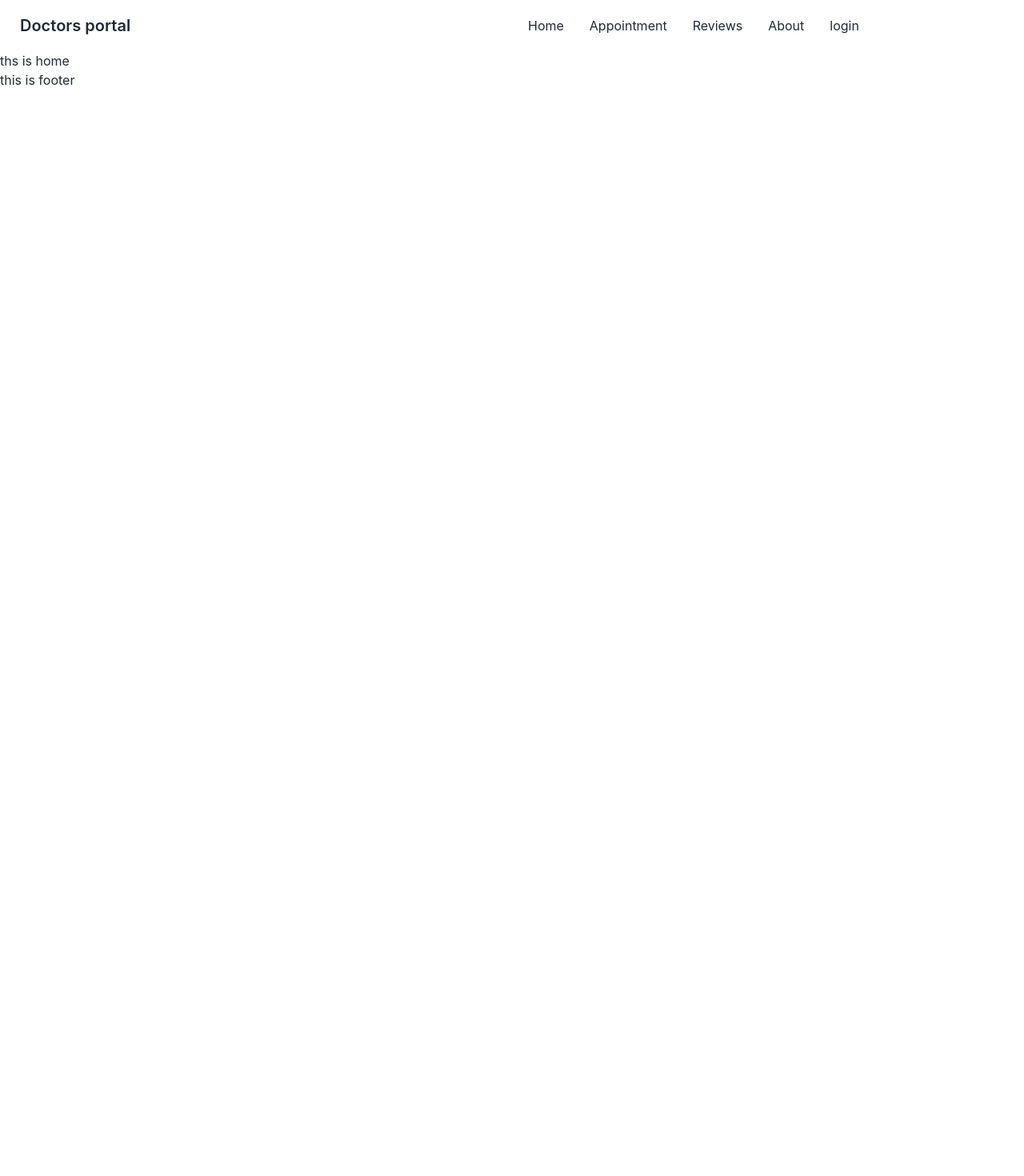
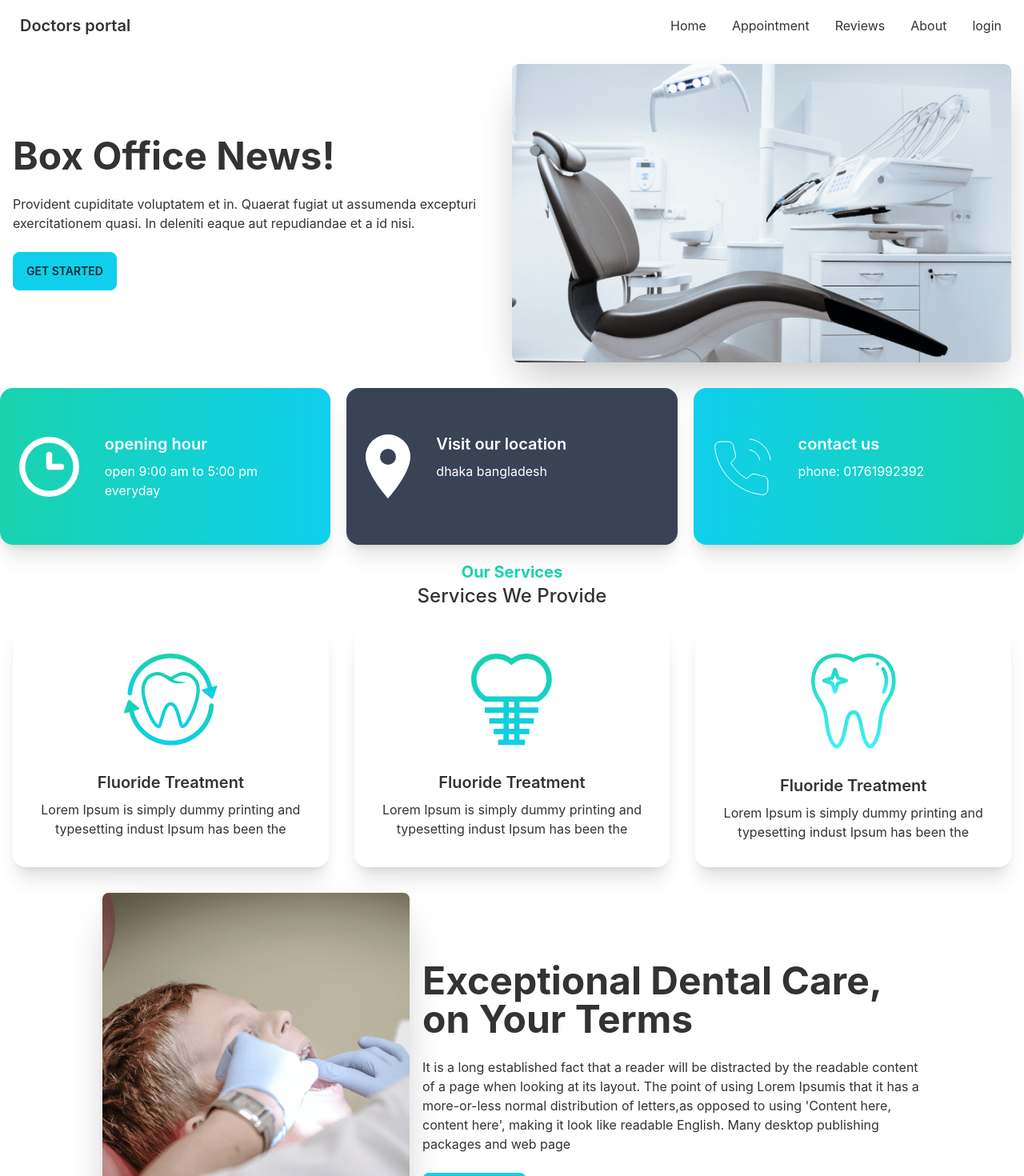
Before and after one commit to hmtamim199/doctors-portal-client, a React (Create React App) app: page / in a window 1280 px wide. Shown: the top 1470 px of the page at 80% size. Before the commit the page ends 800 px from the top, so only its background shows below. Built offline with nearby package versions, Linux system fonts and the light colour scheme.

Commit message:
services and treatment section added

```diff
--- /dev/null
+++ b/src/pages/Home/Banner/Banner.js
@@ -0,0 +1,19 @@
+import React from 'react';
+import chair from '../../../assets/images/chair.png'
+
+const Banner = () => {
+  return (
+    <div className="hero rounded-lg ">
+      <div className="hero-content flex-col lg:flex-row-reverse">
+        <img src={chair} className=" lg:w-1/2 rounded-lg shadow-2xl" alt='' />
+        <div>
+          <h1 className="text-5xl font-bold">Box Office News!</h1>
+          <p className="py-6">Provident cupiditate voluptatem et in. Quaerat fugiat ut assumenda excepturi exercitationem quasi. In deleniti eaque aut repudiandae et a id nisi.</p>
+          <button className="btn btn-primary">Get Started</button>
+        </div>
+      </div>
+    </div>
+  );
+};
+
+export default Banner;
--- a/src/pages/Home/Home/Home.js
+++ b/src/pages/Home/Home/Home.js
@@ -1,9 +1,16 @@
 import React from 'react';
+import Banner from '../Banner/Banner';
+import InfoCards from '../InfoCards/InfoCards';
+import Services from '../Services/Services';
+import Treatment from '../Treatment/Treatment';
 
 const Home = () => {
   return (
     <div>
-      <h1>ths is home</h1>
+      <Banner></Banner>
+      <InfoCards></InfoCards>
+      <Services></Services>
+      <Treatment></Treatment>
     </div>
   );
 };
--- /dev/null
+++ b/src/pages/Home/InfoCards/InfoCard.js
@@ -0,0 +1,17 @@
+import React from 'react';
+
+const InfoCard = ({ card }) => {
+  const { icon, name, description, bgClass } = card
+  return (
+    <div className={`card card-side shadow-xl p-6 text-white ${bgClass}`}>
+      <figure><img src={icon} alt="Movie" /></figure>
+      <div className="card-body">
+        <h2 className="card-title">{name}</h2>
+        <p>{description}</p>
+
+      </div>
+    </div>
+  );
+};
+
+export default InfoCard;
--- /dev/null
+++ b/src/pages/Home/InfoCards/InfoCards.js
@@ -0,0 +1,50 @@
+import React from 'react';
+import clock from '../../../assets/icons/clock.svg';
+import marker from '../../../assets/icons/marker.svg';
+import phone from '../../../assets/icons/phone.svg';
+import InfoCard from './InfoCard';
+
+
+const InfoCards = () => {
+
+  const cardData = [
+    {
+      id: 1,
+      name: 'opening hour',
+      description: 'open 9:00 am to 5:00 pm everyday',
+      icon: clock,
+      bgClass: 'bg-gradient-to-r from-secondary to-primary'
+
+    },
+    {
+      id: 2,
+      name: 'Visit our location ',
+      description: 'dhaka bangladesh',
+      icon: marker,
+      bgClass: 'bg-accent'
+
+    },
+    {
+      id: 3,
+      name: 'contact us',
+      description: 'phone: 01761992392',
+      icon: phone,
+      bgClass: 'bg-gradient-to-r from-primary to-secondary'
+
+    },
+  ]
+
+  return (
+    <div className='grid grid-cols-1 md:grid-cols-2 lg:grid-cols-3 gap-5 mt-4'>
+      {
+        cardData.map(card => <InfoCard
+          key={card.id}
+          card={card}
+
+        ></InfoCard>)
+      }
+    </div>
+  );
+};
+
+export default InfoCards;
--- /dev/null
+++ b/src/pages/Home/Services/Services.js
@@ -0,0 +1,46 @@
+import React from 'react';
+import flouride from '../../../assets/images/fluoride.png';
+import cavity from '../../../assets/images/cavity.png';
+import whitening from '../../../assets/images/whitening.png';
+import Servise from './Servise';
+
+const Services = () => {
+  const serviseData = [
+    {
+      id: 1,
+      name: 'Fluoride Treatment',
+      description: 'Lorem Ipsum is simply dummy printing and typesetting indust Ipsum has been the',
+      icon: flouride
+    },
+    {
+      id: 2,
+      name: 'Fluoride Treatment',
+      description: 'Lorem Ipsum is simply dummy printing and typesetting indust Ipsum has been the',
+      icon: cavity
+    },
+    {
+      id: 3,
+      name: 'Fluoride Treatment',
+      description: 'Lorem Ipsum is simply dummy printing and typesetting indust Ipsum has been the',
+      icon: whitening
+    },
+  ]
+  return (
+    <div className='text-center mt-5'>
+      <div className=''>
+        <h3 className='text-xl font-bold text-secondary'>Our Services</h3>
+        <h2 className='text-2xl font-medium'>Services We Provide</h2>
+      </div>
+      <div className='grid grid-cols-1 md:grid-cols-2 lg:grid-cols-3 gap-8 p-4'>
+        {
+          serviseData.map(servise => <Servise
+            key={servise.id}
+            servise={servise}
+          ></Servise>)
+        }
+      </div>
+    </div>
+  );
+};
+
+export default Services;
--- /dev/null
+++ b/src/pages/Home/Services/Servise.js
@@ -0,0 +1,20 @@
+import React from 'react';
+
+const Servise = ({ servise }) => {
+  const { icon, name, description } = servise;
+
+  return (
+    <div className="card  bg-base-100 shadow-xl">
+      <figure className="px-10 pt-10">
+        <img src={icon} alt="Shoes" className="rounded-xl" />
+      </figure>
+      <div className="card-body items-center text-center">
+        <h2 className="card-title">{name}</h2>
+        <p>{description}</p>
+
+      </div>
+    </div>
+  );
+};
+
+export default Servise;
--- /dev/null
+++ b/src/pages/Home/Treatment/Treatment.js
@@ -0,0 +1,20 @@
+import React from 'react';
+import treatment from '../../../assets/images/treatment.png'
+
+const Treatment = () => {
+  return (
+    <div className="hero mr-10">
+      <div className="hero-content flex-col lg:flex-row">
+        <img src={treatment} className="max-w-sm w-1/2 rounded-lg shadow-2xl" alt='' />
+        <div className='w-1/2'>
+          <h1 className="text-5xl font-bold ">Exceptional Dental Care,<br />
+            on Your Terms</h1>
+          <p className="py-6">It is a long established fact that a reader will be distracted by the readable content of a page when looking at its layout. The point of using Lorem Ipsumis that it has a more-or-less normal distribution of letters,as opposed to using 'Content here, content here', making it look like readable English. Many desktop publishing packages and web page</p>
+          <button className="btn btn-primary">Get Started</button>
+        </div>
+      </div>
+    </div>
+  );
+};
+
+export default Treatment;
--- a/src/pages/shared/Header/Header.js
+++ b/src/pages/shared/Header/Header.js
@@ -10,8 +10,8 @@
     <li><Link to='/login'>login</Link></li>
   </>
   return (
-    <div className="navbar bg-base-100">
-      <div className="navbar-start">
+    <div className="navbar bg-base-100 flex justify-between">
+      <div className="navbar-start ">
         <div className="dropdown">
           <label tabIndex={0} className="btn btn-ghost lg:hidden">
             <svg xmlns="http://www.w3.org/2000/svg" className="h-5 w-5" fill="none" viewBox="0 0 24 24" stroke="currentColor"><path strokeLinecap="round" strokeLinejoin="round" strokeWidth="2" d="M4 6h16M4 12h8m-8 6h16" /></svg>
--- a/tailwind.config.js
+++ b/tailwind.config.js
@@ -3,6 +3,26 @@
   content: [
     "./src/**/*.{js,jsx,ts,tsx}",
   ],
+  daisyui: {
+    themes: [
+      {
+        mytheme: {
+
+          primary: "#0FCFEC",
+
+          secondary: "#19D3AE",
+
+          accent: "#3A4256",
+
+          neutral: "#23252F",
+
+          "base-100": "#FFFFFF",
+
+
+        },
+      },
+    ],
+  },
   theme: {
     extend: {},
   },
```
